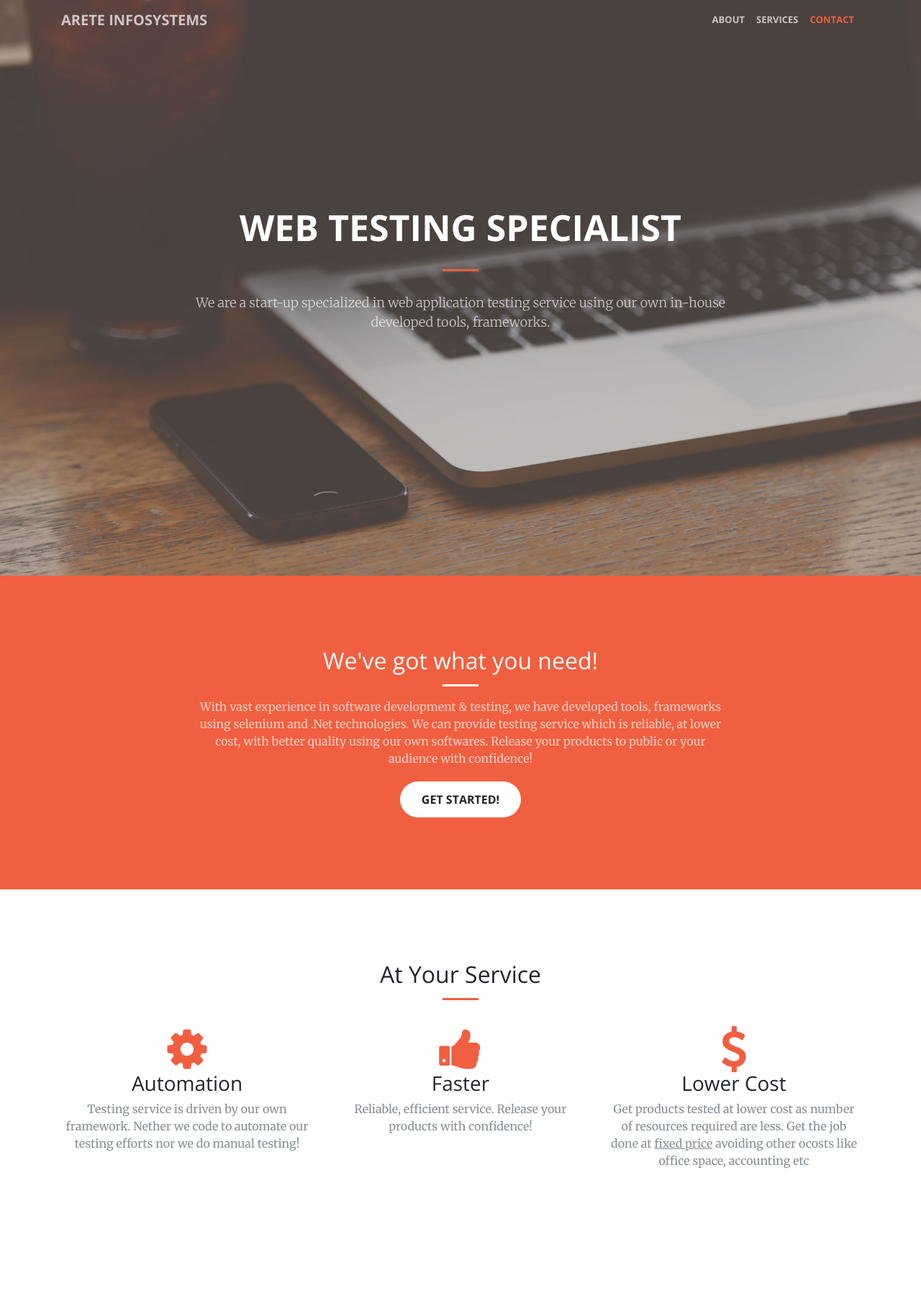
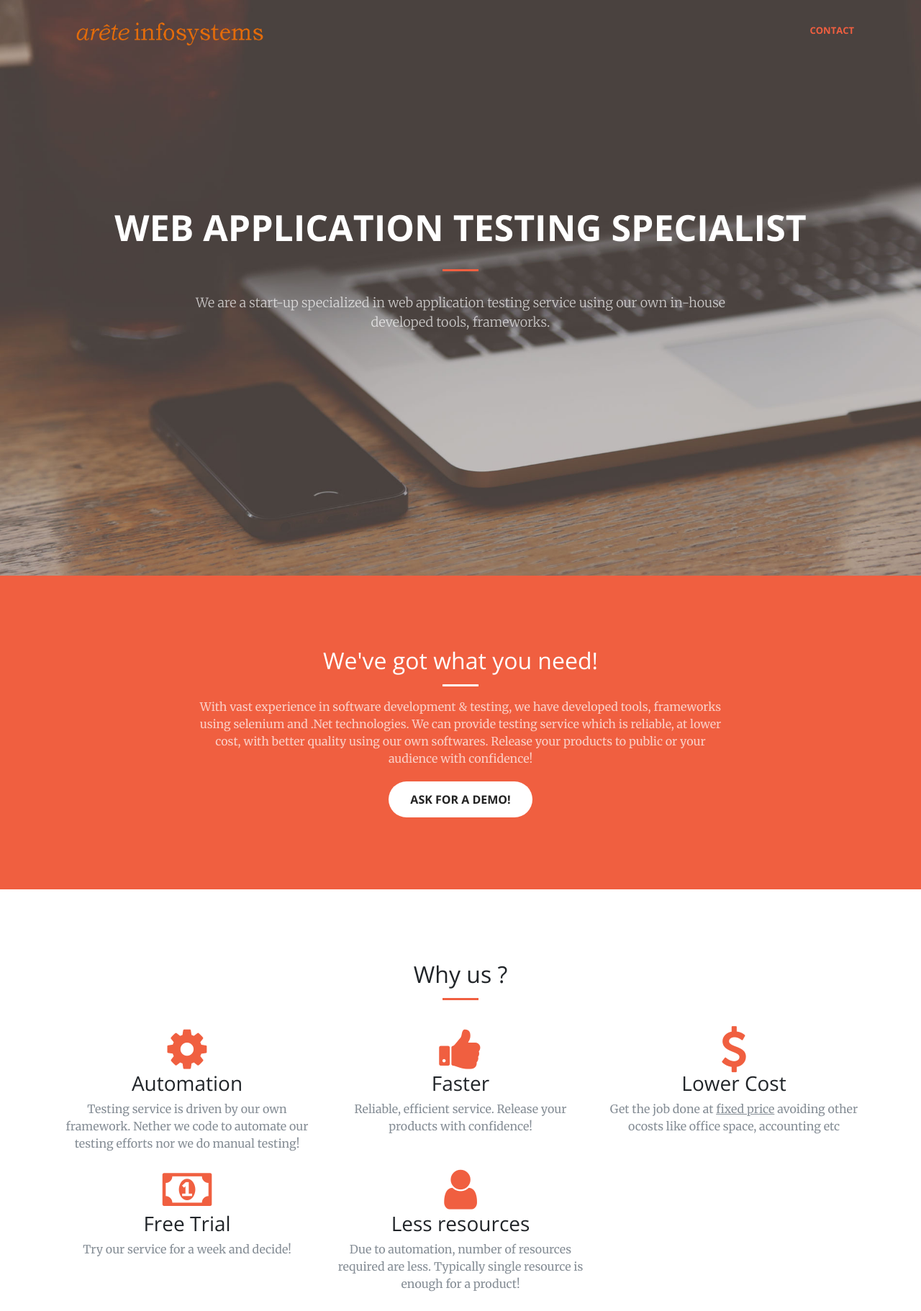
Before and after one commit to aretegit/aretegit.github.io, a plain HTML site: page index.html in a window 1280 px wide. Shown: the top 1822 px of the page at 72% size. Drawn offline with nearby package versions, Linux system fonts and the light colour scheme.

Commit message:
Adding logo and other web changes

```diff
--- a/index.html
+++ b/index.html
@@ -31,18 +31,12 @@
     <!-- Navigation -->
     <nav class="navbar navbar-expand-lg navbar-light fixed-top" id="mainNav">
       <div class="container">
-        <a class="navbar-brand js-scroll-trigger" href="#page-top">Arete Infosystems</a>
+        <a class="navbar-brand js-scroll-trigger" href="#page-top"><img src="img/logo.png" width="300" height="60" /></a>
         <button class="navbar-toggler navbar-toggler-right" type="button" data-toggle="collapse" data-target="#navbarResponsive" aria-controls="navbarResponsive" aria-expanded="false" aria-label="Toggle navigation">
           <span class="navbar-toggler-icon"></span>
         </button>
         <div class="collapse navbar-collapse" id="navbarResponsive">
           <ul class="navbar-nav ml-auto">
-            <li class="nav-item">
-              <a class="nav-link js-scroll-trigger" href="#about">About</a>
-            </li>
-            <li class="nav-item">
-              <a class="nav-link js-scroll-trigger" href="#services">Services</a>
-            </li>
             <li class="nav-item">
               <a class="nav-link js-scroll-trigger" href="#contact">Contact</a>
             </li>
@@ -54,7 +48,7 @@
     <header class="masthead">
       <div class="header-content">
         <div class="header-content-inner">
-          <h1 id="homeHeading">Web testing specialist</h1>
+          <h1 id="homeHeading">Web application testing specialist</h1>
           <hr>
           <p>We are a start-up specialized in web application testing service using our own in-house developed tools, frameworks. </p>
         </div>
@@ -68,7 +62,7 @@
             <h2 class="section-heading text-white">We've got what you need!</h2>
             <hr class="light">
             <p class="text-faded">With vast experience in software development & testing, we have developed tools, frameworks using selenium and .Net technologies. We can provide testing service which is reliable, at lower cost, with better quality using our own softwares. Release your products to public or your audience with confidence!</p>
-            <a class="btn btn-default btn-xl js-scroll-trigger" href="#services">Get Started!</a>
+            <a class="btn btn-default btn-xl js-scroll-trigger" href="#contact">Ask for a demo!</a>
           </div>
         </div>
       </div>
@@ -78,7 +72,7 @@
       <div class="container">
         <div class="row">
           <div class="col-lg-12 text-center">
-            <h2 class="section-heading">At Your Service</h2>
+            <h2 class="section-heading">Why us ?</h2>
             <hr class="primary">
           </div>
         </div>
@@ -103,7 +97,21 @@
             <div class="service-box">
               <i class="fa fa-4x fa-dollar text-primary sr-icons"></i>
               <h3>Lower Cost</h3>
-              <p class="text-muted">Get products tested at lower cost as number of resources required are less. Get the job done at <u>fixed price</u> avoiding other ocosts like office space, accounting etc</p>
+              <p class="text-muted">Get the job done at <u>fixed price</u> avoiding other ocosts like office space, accounting etc</p>
+            </div>
+          </div>
+          <div class="col-lg-4 col-md-6 text-center">
+            <div class="service-box">
+              <i class="fa fa-4x fa-money text-primary sr-icons"></i>
+              <h3>Free Trial</h3>
+              <p class="text-muted">Try our service for a week and decide!</p>
+            </div>
+          </div>
+          <div class="col-lg-4 col-md-6 text-center">
+            <div class="service-box">
+              <i class="fa fa-4x fa-user text-primary sr-icons"></i>
+              <h3>Less resources</h3>
+              <p class="text-muted">Due to automation, number of resources required are less. Typically single resource is enough for a product!</p>
             </div>
           </div>
         </div>
```
Also changed, not shown: img/logo.png (added).
